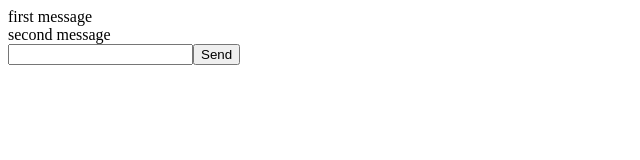
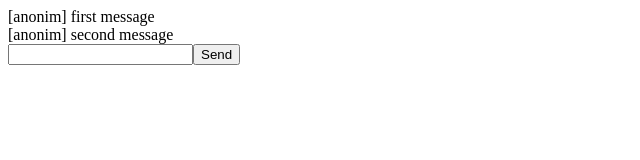
Before and after one commit to vlad4400/messenger, a React app: page / in a window 1280 px wide. Shown: the top 160 px of the page, without its empty margins (0-640 px from the left). Built offline with nearby package versions, Linux system fonts and the light colour scheme; the HTML template or start-up script is replaced by a standard one.

Commit message:
added 'response from robot'

```diff
--- a/src/components/App.jsx
+++ b/src/components/App.jsx
@@ -3,13 +3,24 @@ import MessageField from './MessageField.jsx'
 
 export default class App extends React.Component {
     state = {
-        messages: ['first message', 'second message']
+        messages: [
+            {
+                sender: 'anonim',
+                text: 'first message'
+            },
+            {
+                sender: 'anonim',
+                text: 'second message'
+            }
+        ]
     };
 
     handleClick = (event) => {
-        let message = document.getElementsByName("message")[0].value;
-        document.getElementsByName("message")[0].value = "";
-        this.setState({ messages: [ ...this.state.messages, message ] });
+        var text = document.getElementsByName("message")[0].value;
+        if (text) {
+            document.getElementsByName("message")[0].value = "";
+            this.setState({ messages: [ ...this.state.messages, {sender: 'anonim', text} ] });
+        }
     };
 
     render() {
@@ -21,4 +32,15 @@ export default class App extends React.Component {
             </>
         )
     }
+
+    componentDidUpdate() {
+        var t = setTimeout(() =>
+            {
+                if (this.state.messages[this.state.messages.length - 1].sender !== 'robot') {
+                    this.setState({ messages: [ ...this.state.messages, {sender: 'robot', text: "Don't bother me, I'm a robot!"} ] })
+                }
+            },
+            1000
+        );
+    }
 }
--- a/src/components/Message.jsx
+++ b/src/components/Message.jsx
@@ -2,6 +2,11 @@ import React from 'react';
 
 export default class Message extends React.Component {
     render() {
-        return <div>{ this.props.text }</div>
+        return (
+            <div>
+                <span>[{ this.props.message.sender }] </span>
+                <span>{ this.props.message.text }</span>
+            </div>
+        )
     }
 }
--- a/src/components/MessageField.jsx
+++ b/src/components/MessageField.jsx
@@ -3,6 +3,6 @@ import Message from './Message.jsx';
 
 export default class App extends React.Component {
     render() {
-        return this.props.messages.map((message, index) => <Message key={ index } text={ message }/>)
+        return this.props.messages.map((message, index) => <Message key={ index } message={ message }/>)
     }
 }
```
Also changed, not shown: 1 other file (tests, documents, lock files or other folders).
